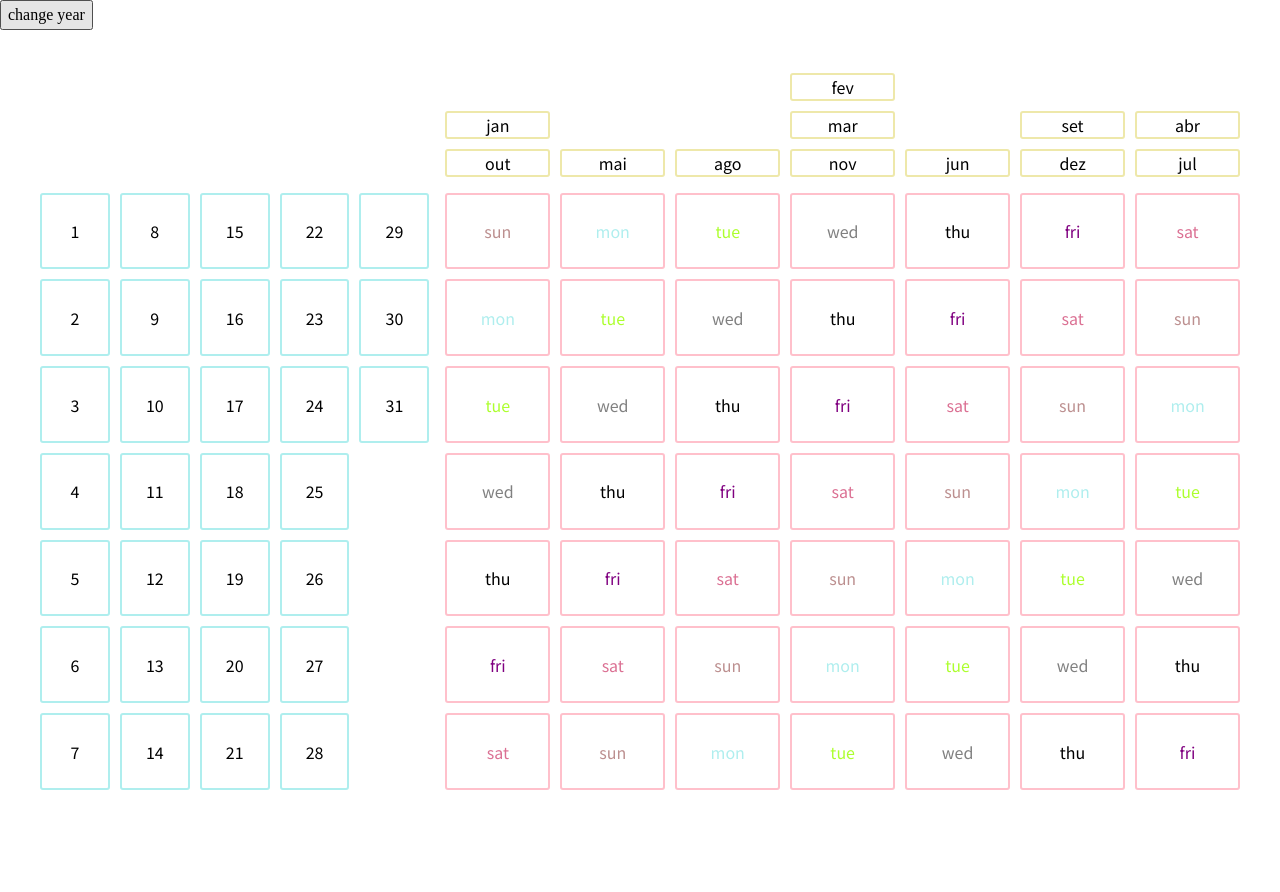
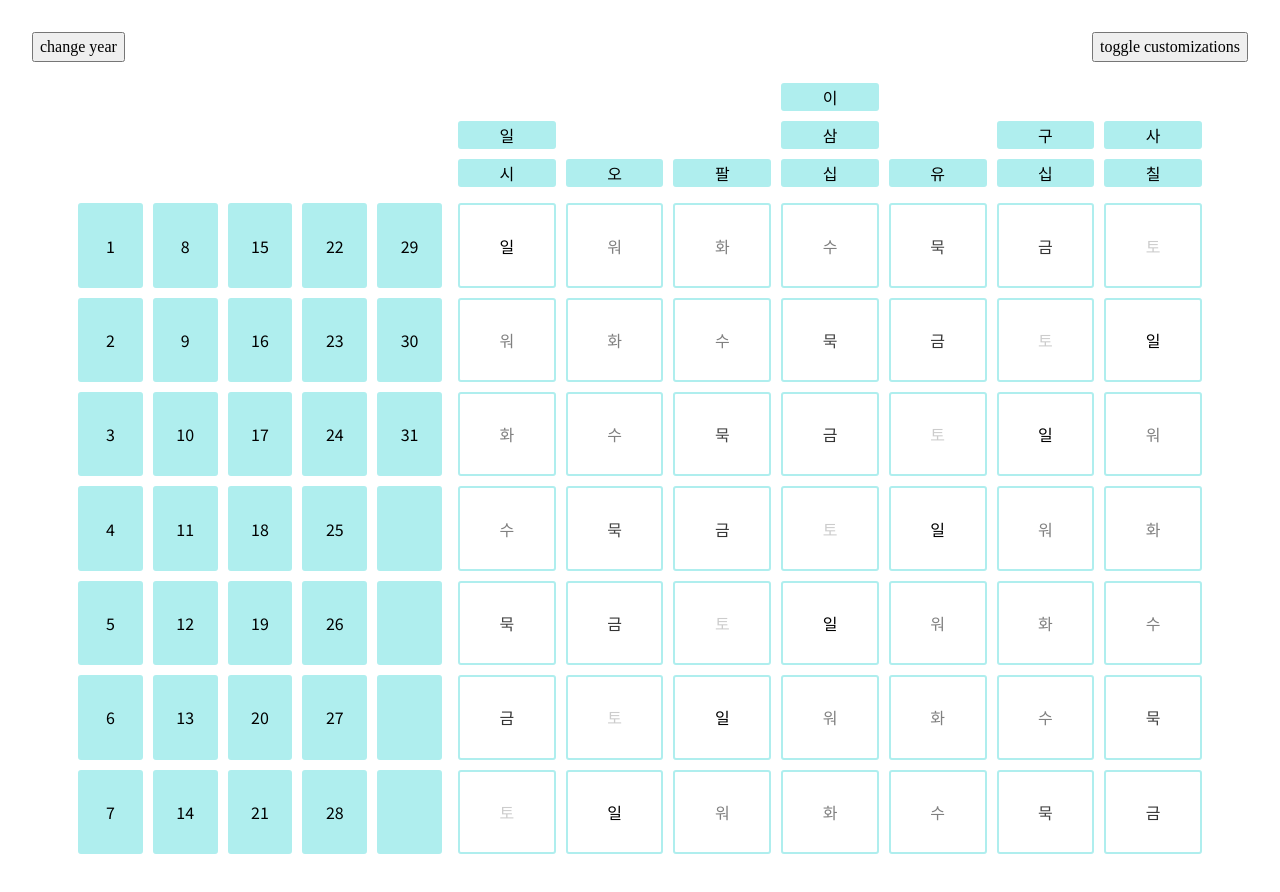
Before and after one commit to esteves-esta/one-page-calendar, a React (Vite) app in the folder app/: page / in a window 1280 px wide. Before the commit the page ends 830 px from the top, so only its background shows below. Built offline with nearby package versions, Linux system fonts and the light colour scheme.

Commit message:
base of calendar customizations

```diff
--- a/app/src/components/TestGrid/TestGrid.jsx
+++ b/app/src/components/TestGrid/TestGrid.jsx
@@ -2,8 +2,32 @@
 import React from "react";
 import { range } from "../../helpers/range";
 import { getDay } from "date-fns";
+import { Pen } from "lucide-react";
+import { weekLangAbbrs, monthLangAbbrs } from "./constants";
+
+/*
+
+- lang
+  - week
+  - month
+
+- make calendar all squares
+- make calendar all lines -h and v
+- only -h
+- only v
+
+
+- day of week color
+- day of week hover all
+- select
+- bg color / week bg color and color white
+-border-color
+ */
 
 function TestGrid() {
+  const [calendarStyle] = React.useState("square");
+  // square table only-h only-v
+
   const [days, setDays] = React.useState([]);
   const [weeks, setWeeks] = React.useState([
     0,
@@ -56,29 +80,11 @@ function TestGrid() {
     4,
     5,
   ]);
-  const [weekAbbr, setWeekAbbr] = React.useState({
-    0: "sun",
-    1: "mon",
-    2: "tue",
-    3: "wed",
-    4: "thu",
-    5: "fri",
-    6: "sat",
-  });
-  const [monthAbbr, setMonthAbbr] = React.useState({
-    0: "jan",
-    1: "fev",
-    2: "mar",
-    3: "abr",
-    4: "mai",
-    5: "jun",
-    6: "jul",
-    7: "ago",
-    8: "set",
-    9: "out",
-    10: "nov",
-    11: "dez",
-  });
+  const [weekAbbr, setWeekAbbr] = React.useState(weekLangAbbrs.ko);
+  const [weekCharNum, setWeekCharNum] = React.useState(1);
+
+  const [monthAbbr, setMonthAbbr] = React.useState(monthLangAbbrs.ko);
+  const [monthCharNum, setMonthCharNum] = React.useState(1);
 
   // which day of the week the month starts
   const getAllMonthsFirstDayOfWeek = (year = 2023) => {
@@ -100,6 +106,7 @@ function TestGrid() {
   };
 
   const [year, setYear] = React.useState(2023);
+  const [showCustomization, setShowCustomization] = React.useState(false);
   const [monthsYear, setMonthsYear] = React.useState(() =>
     getAllMonthsFirstDayOfWeek()
   );
@@ -114,7 +121,7 @@ function TestGrid() {
     const line3 = [];
     const line4 = [];
     const line5 = [];
-    range(1, 32).forEach((day) => {
+    range(1, 36).forEach((day) => {
       if (day <= 7) {
         line1.push(day);
       } else if (day > 7 && day <= 14) {
@@ -132,11 +139,48 @@ function TestGrid() {
   }, []);
 
   return (
-    <div>
-      <button onClick={()=> setYear(2024)}>
-        change year
-      </button>
-      <main>
+    <main
+      className={calendarStyle}
+      style={{
+        "--dayBg": "paleturquoise",
+        "--weekBg": "white",
+        "--monthBg": "paleturquoise",
+        "--dayOfWeek0": "black",
+        "--dayOfWeek1": "grey",
+        "--dayOfWeek2": "grey",
+        "--dayOfWeek3": "grey",
+        "--dayOfWeek4": "#444",
+        "--dayOfWeek5": "#333",
+        "--dayOfWeek6": "#ccc",
+      }}
+    >
+      <header>
+        <button onClick={() => setYear(2024)}>change year</button>
+        <button onClick={() => setShowCustomization(!showCustomization)}>
+          toggle customizations
+        </button>
+      </header>
+
+      <div className="calendar">
+        {showCustomization && (
+          <>
+            {/* <div className="daytoogle">
+              <button className="btn-toogle">
+                <Pen size={20} />
+              </button>
+            </div> */}
+            <div className="weektoogle">
+              <button className="btn-toogle">
+                <Pen size={20} />
+              </button>
+            </div>
+            <div className="monthtoogle">
+              <button className="btn-toogle">
+                <Pen size={20} />
+              </button>
+            </div>
+          </>
+        )}
         <div className="months">
           {range(7).map((dayOfWeek) => (
             <div
@@ -145,7 +189,7 @@ function TestGrid() {
             >
               {monthsYear[dayOfWeek].map((month) => (
                 <div key={month} className={`month`}>
-                  {monthAbbr[month]}
+                  {monthAbbr[month].slice(0, monthCharNum)}
                 </div>
               ))}
             </div>
@@ -157,7 +201,7 @@ function TestGrid() {
             <div key={`line${index}`} className={`dayline line${index + 1}`}>
               {line.map((day) => (
                 <div key={day} className={`day`}>
-                  {day}
+                  {day <= 31 ? day : ""}
                 </div>
               ))}
             </div>
@@ -167,12 +211,12 @@ function TestGrid() {
         <div className="weeks">
           {weeks.map((week, index) => (
             <div key={`${week}${index}`} className={`week dayOfWeek-${week}`}>
-              {weekAbbr[week]}
+              {weekAbbr[week].slice(0, weekCharNum)}
             </div>
           ))}
         </div>
-      </main>
-    </div>
+      </div>
+    </main>
   );
 }
 
--- a/app/src/index.css
+++ b/app/src/index.css
@@ -1,35 +1,84 @@
 main {
   padding: 2em;
+}
+
+header {
+  /* border: 1px solid; */
+  display: flex;
+  justify-content: space-between;
+}
+
+.calendar {
   height: 100vh;
   display: grid;
-  grid-template-columns: 1fr 2fr;
+  grid-template-columns: .1fr 1fr 2fr .1fr;
   grid-template-rows: 1fr 5fr;
   font-family: 'Noto Sans KR', sans-serif;
 }
 
-.months {
+.daytoogle,
+.weektoogle,
+.monthtoogle {
+  /* border: 1px solid; */
+  display: grid;
+  place-content: center;
   padding: .5em;
+}
+
+.daytoogle {
+  grid-row: 2 / 3;
+  grid-column: 1 / 2;
+}
+
+.weektoogle {
+  grid-row: 2 / 3;
+  grid-column: 4 / -1;
+}
+
+.monthtoogle {
   grid-row: 1 / 2;
   grid-column: 2 / 3;
+  align-self: flex-end;
+  justify-content: end !important;
+}
+
+.btn-toogle {
+  min-width: 50px;
+  background-color: transparent;
+  border: none;
+  cursor: pointer;
+  border-radius: 100px;
+  padding: .8em;
+  transition: background 750ms cubic-bezier(0.165, 0.84, 0.44, 1);
+}
+
+.btn-toogle:hover {
+  background-color: #efefef;
+}
+
+/* --------------------------- */
+
+.months {
+  /* padding: .5em; */
+  grid-row: 1 / 2;
+  grid-column: 3 / 4;
   align-items: end;
 
   display: grid;
   grid-template-columns: repeat(7, minmax(50px, 1fr));
-  gap: 10px;
   grid-template-areas:
     'm1 m2 m3 m4 m5';
 }
 
 .month {
-  border: 2px solid palegoldenrod;
-  border-radius: 3px;
+  /* border: 2px solid palegoldenrod; */
   display: grid;
   place-content: center;
 }
 
 .monthLine {
   display: grid;
-  gap: 10px;
+
   /* grid-template-rows: repeat(auto-fit, fit-content(1fr)); */
 }
 
@@ -53,28 +102,150 @@ main {
   grid-area: 'm5';
 }
 
+/* --------------------------- */
+.square .days,
+.square.days,
+.square .dayline,
+.square .weeks,
+.square.weeks,
+.square .months,
+.square.months,
+.square .monthLine {
+  gap: 10px;
+}
+
+.square .day,
+.square .week,
+.square .month {
+  border: 2px solid paleturquoise;
+  border-radius: 3px;
+}
+
+.square .days,
+.square .weeks,
+.square .months {
+  padding: .5em;
+}
+
+/* --------------------------- */
+.only-h .week {
+  border-right: 2px solid paleturquoise;
+}
+
+.only-h .monthLine {
+  border: 2px solid paleturquoise;
+  border-left-width: .05em;
+  border-right-width: .5em;
+  border-bottom-width: 0px;
+}
+
+.only-h .dayline {
+  border: 2px solid paleturquoise;
+  border-right: none;
+  border-top: none;
+}
+
+.only-h.days,
+.only-h .days {
+  border-top: 2px solid paleturquoise;
+}
+
+.only-h.weeks,
+.only-h .weeks {
+  border: 2px solid paleturquoise;
+}
+
+/* --------------------------- */
+.only-v .week {
+  border-bottom: 2px solid palegreen;
+}
+
+.only-v .monthLine {
+  border: 2px solid palegreen;
+  border-left-width: .05em;
+  border-right-width: .5em;
+  border-bottom-width: 0px;
+}
+
+.only-v .month {
+  border-top: 2px solid palegreen;
+}
+
+.only-v .day {
+  border-bottom: 2px solid palegreen;
+}
+
+.only-v.days,
+.only-v .days {
+  border: 2px solid palegreen;
+  border-right: none;
+}
+
+.only-v.weeks,
+.only-v .weeks {
+  border: 2px solid palegreen;
+  /* border-bottom: none; */
+}
+
+/* --------------------------- */
+.table .week {
+  border-bottom: 1px solid red;
+  border-left: 1px solid red;
+}
+
+.table .day {
+  border-bottom: 1px solid red;
+}
+
+.table .dayline {
+  border-left: 1px solid red;
+}
+
+.table .month {
+  border-bottom: 1px solid black;
+}
+
+.table .monthLine {
+  border-style: solid;
+  border-color: black;
+  border-top-width: .2em;
+  border-bottom-width: 0px;
+  border-right-width: .5em;
+  border-left-width: .05em;
+}
+
+.table .weeks {
+  border-top: .2em solid red;
+  border-right: 1px solid red;
+  border-right-width: .5em;
+}
+
+.table .days {
+  border-top: 1px solid red;
+  border-top-width: .2em;
+}
+
+
+/* --------------------------- */
 .days {
-  padding: .5em;
+  /* padding: .5em; */
   grid-row: 2 / 3;
-  grid-column: 1 / 2;
-
+  grid-column: 2 / 3;
   display: grid;
   grid-template-columns: repeat(5, minmax(25px, 1fr));
   grid-template-areas:
     'line1 line2 line3 line4 line5';
-  gap: 10px;
 }
 
 .day {
-  border: 2px solid paleturquoise;
-  border-radius: 3px;
+  /* border: 2px solid paleturquoise; */
   display: grid;
   place-content: center;
 }
 
 .dayline {
+  /* border-right: 2px solid paleturquoise; */
   display: grid;
-  gap: 10px;
   grid-template-rows: repeat(7, minmax(25px, 1fr));
 }
 
@@ -98,20 +269,66 @@ main {
   grid-area: line5;
 }
 
+/* --------------------------- */
 .weeks {
-  padding: .5em;
+  /* padding: .5em; */
   grid-row: 2 / 3;
-  grid-column: 2/ -1;
+  grid-column: 3/ 4;
 
   display: grid;
-  grid-template-columns: repeat(7, minmax(25px, 1fr));
+  grid-template-columns: repeat(7, minmax(50px, 1fr));
   grid-template-rows: repeat(7, minmax(25px, 1fr));
-  gap: 10px;
+
+}
+
+
+
+/* ------------------- */
+.month {
+  background-color: var(--monthBg);
 }
 
 .week {
-  border: 2px solid pink;
-  border-radius: 3px;
+  background-color: var(--weekBg);
+}
+
+.day {
+  background-color: var(--dayBg);
+}
+
+.week:hover,
+.day:hover {
+  box-shadow:
+    0px .3em 0px .05em blue;
+}
+
+.week:hover:after,
+.day:hover:after {
+  content: '';
+  display: block;
+  background-color: #cdcdcd;
+  /* background: linear-gradient(0.25turn, hsla(198, 45%, 45%, 0.164), #ebf8e1, hsla(31, 91%, 60%, 0.267)); */
+  box-shadow:
+    0px 0px 10px 0px #cdcdcd;
+  /* border: 2px solid gray; */
+  /* border-top: 2px solid gray; */
+  position: absolute;
+  width: calc(100% - 2.5em);
+  /* transform: translateY(-4%); */
+  height: 10.5%;
+  z-index: -1;
+  /* height: 8%; small screen */
+  opacity: .4;
+  left: 2.5em;
+}
+
+/* ------------------- */
+.week {
+  /*
+  with no gap on weeks
+  border-bottom: 2px solid pink;
+  border-right: 2px solid pink; */
+  /* border: 2px solid paleturquoise; */
   display: grid;
   place-content: center;
   overflow: hidden;
@@ -120,30 +337,69 @@ main {
   white-space: nowrap;
 }
 
+
+
+
+
+/*
+hover all day of week similar
+.weeks:has(.dayOfWeek-0:hover) .dayOfWeek-0 {
+  background-color: rosybrown;
+  color: white;
+  transition:
+    color 750ms ease,
+    background-color 750ms ease;
+} */
+
+/* .dayOfWeek-0:hover,
+.dayOfWeek-0:hover ~ .dayOfWeek-0 {
+  background-color: gray;
+} */
+
+
+:root {
+  --dayBg: paleturquoise;
+  --weekBg: pink;
+  --monthBg: paleturquoise;
+  --dayOfWeek0: rosybrown;
+  --dayOfWeek1: rosybrown;
+  --dayOfWeek2: rosybrown;
+  --dayOfWeek3: rosybrown;
+  --dayOfWeek4: rosybrown;
+  --dayOfWeek5: rosybrown;
+  --dayOfWeek6: rosybrown;
+}
+
+
 .dayOfWeek-0 {
-  color: rosybrown;
+  color: var(--dayOfWeek0);
+  transition:
+    color 750ms ease,
+    background-color 750ms ease;
+  /* transition-delay: 1s; */
 }
 
 .dayOfWeek-1 {
-  color: paleturquoise;
+  color: var(--dayOfWeek1);
+  /* background-color: var(--dayOfWeek1); */
 }
 
 .dayOfWeek-2 {
-  color: greenyellow;
+  color: var(--dayOfWeek2);
 }
 
 .dayOfWeek-3 {
-  color: grey;
+  color: var(--dayOfWeek3);
 }
 
 .dayOfWeek-4 {
-  color: black;
+  color: var(--dayOfWeek4);
 }
 
 .dayOfWeek-5 {
-  color: purple;
+  color: var(--dayOfWeek5);
 }
 
 .dayOfWeek-6 {
-  color: palevioletred;
+  color: var(--dayOfWeek6);
 }
```
